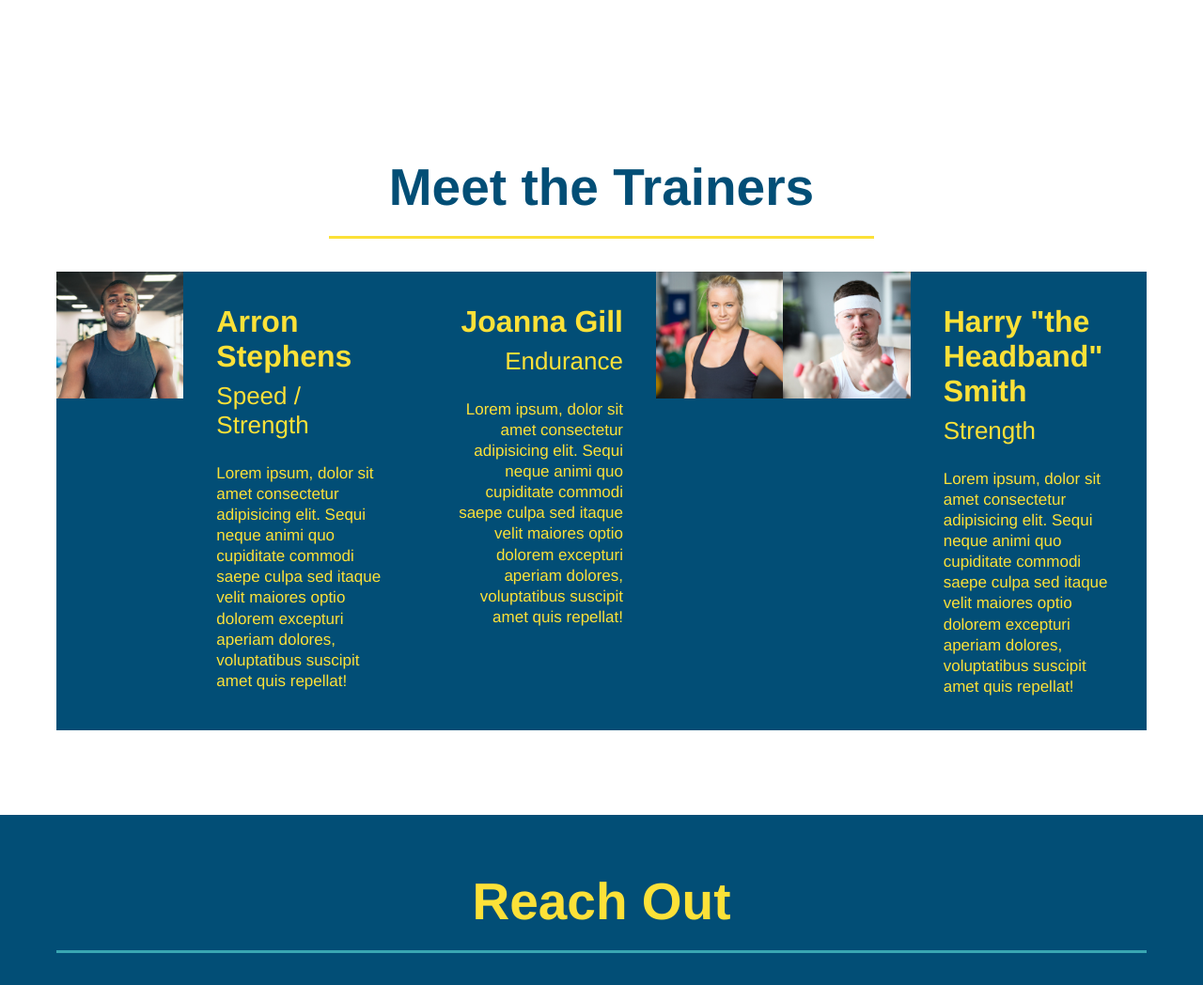
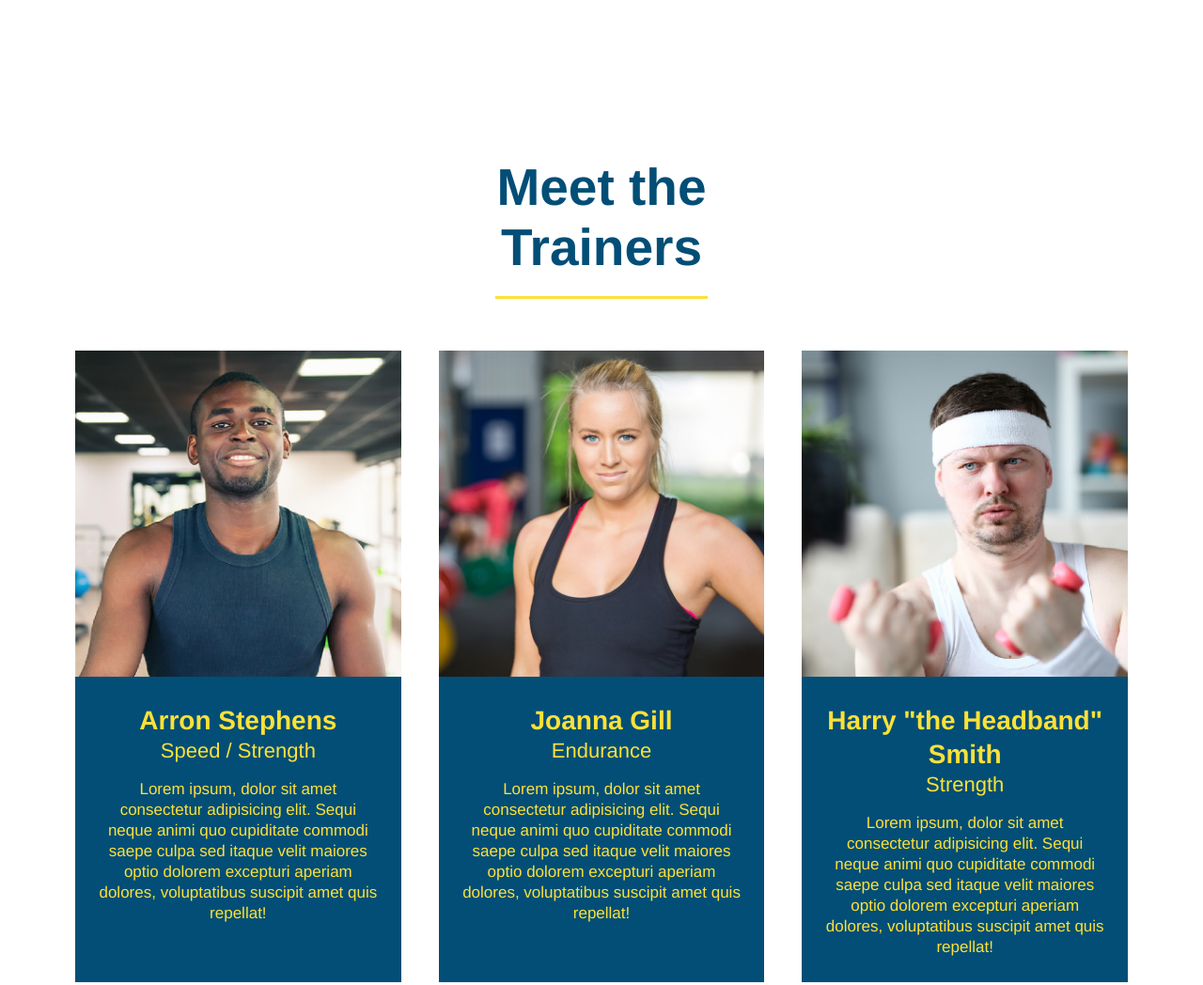
Before and after one commit to Logner/run-buddy, a plain HTML site: page index.html in a window 1280 px wide. Shown: the part 2125-3173 px from the top of the page at 94% size. Drawn offline with Linux system fonts and the light colour scheme.

Commit message:
added flexbox to trainers

```diff
--- a/assets/css/style.css
+++ b/assets/css/style.css
@@ -233,49 +233,44 @@ footer a {
   line-height: 1.5;
   color: #024e76;
 }
+.trainers{
+  width: 100%;
+  margin: 0 auto;
+  display: flex;
+  flex-wrap: wrap;
+  justify-content: space-around;
+}
 
 .trainer {
-  width: 900px;
-  margin: 0 auto 30px auto;
+  flex: 1;
   background: #024e76;
   color: #fce138;
-  margin: 0 auto 30px auto;
-  overflow:auto;
+  margin: 20px;
+  text-align: center
 }
 
 .trainer img {
-  width: 35%;
-  float: left;
+  width: 100%;
 }
 
 .trainer-bio {
-  padding: 35px;
-  float: left;
-  width: 65%;
+  padding: 25px;
+  line-height: 1.3;
+
 }
 
 .trainer-bio h3 {
-  font-size: 32px;
-  margin-bottom: 8px;
+  font-size: 28px;
 }
 
 .trainer-bio h4 {
   font-weight: lighter;
-  font-size: 26px;
-  margin-bottom: 25px;
+  font-size: 22px;
+  margin-bottom: 15px;
 }
 
 .trainer-bio p {
   font-size: 17px;
-  line-height: 1.3;
-}
-
-.text-left {
-  text-align: left;
-}
-
-.text-right {
-  text-align: right;
 }
 
 /* REACH OUT STYLES START */
--- a/index.html
+++ b/index.html
@@ -151,8 +151,6 @@
       </div>
     </div>
   </div>
-
-</div>
 </section>
 
   <!-- "meet the trainers" section -->
@@ -162,7 +160,8 @@
       Meet the Trainers
     </h2>
   </div>
-  <div class='flex-row'>
+
+<div class='trainers'>
     <article class="trainer">
       <img src="./assets/img/trainer-1.jpg" alt="Arron Stephens in his workout clothes, ready to pump iron" />
       <div class="trainer-bio text-left">
@@ -176,6 +175,7 @@
     </article>
       <!-- second trainer bio -->
     <article class="trainer">
+      <img src="./assets/img/trainer-2.jpg" alt="Joanna Gill cooling off after a workout" />
       <div class="trainer-bio text-right">
         <h3>Joanna Gill</h3>
         <h4>Endurance</h4>
@@ -184,7 +184,6 @@
           itaque velit maiores optio dolorem excepturi aperiam dolores, voluptatibus suscipit amet quis repellat!
         </p>
       </div>
-  <img src="./assets/img/trainer-2.jpg" alt="Joanna Gill cooling off after a workout" />
     </article>
 
     <!-- third trainer bio -->
```
Lines whose indentation alone changed are shown as unchanged.
